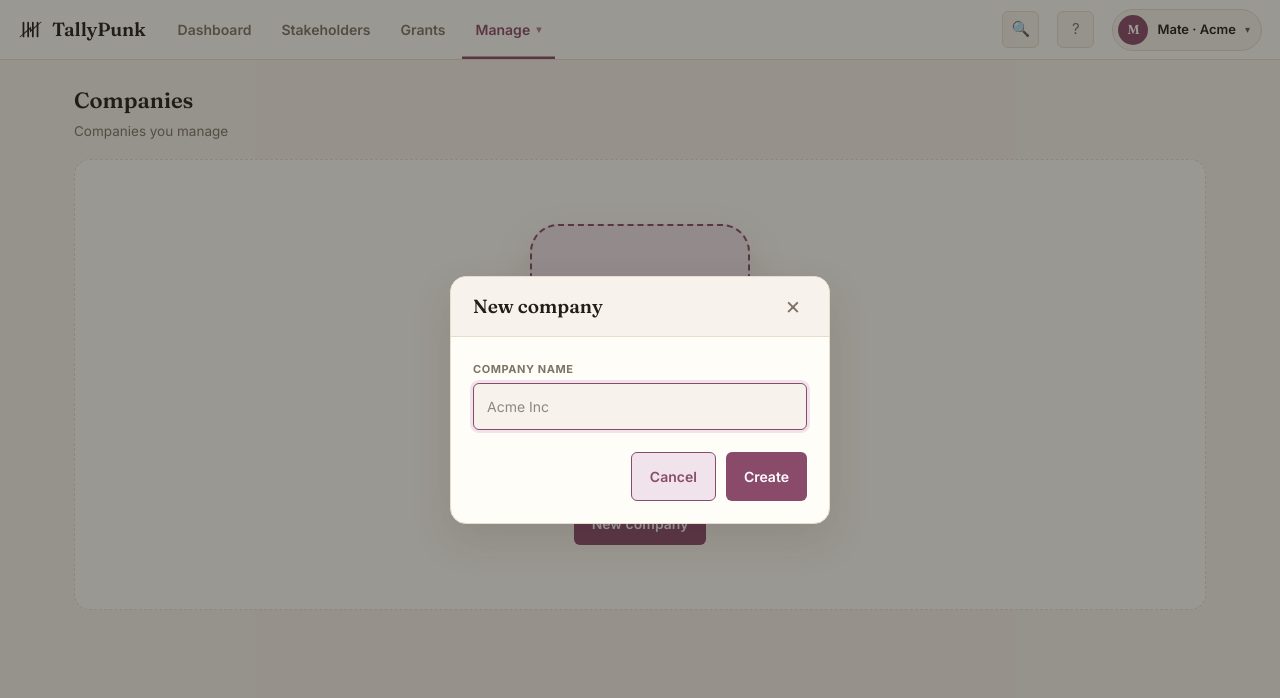
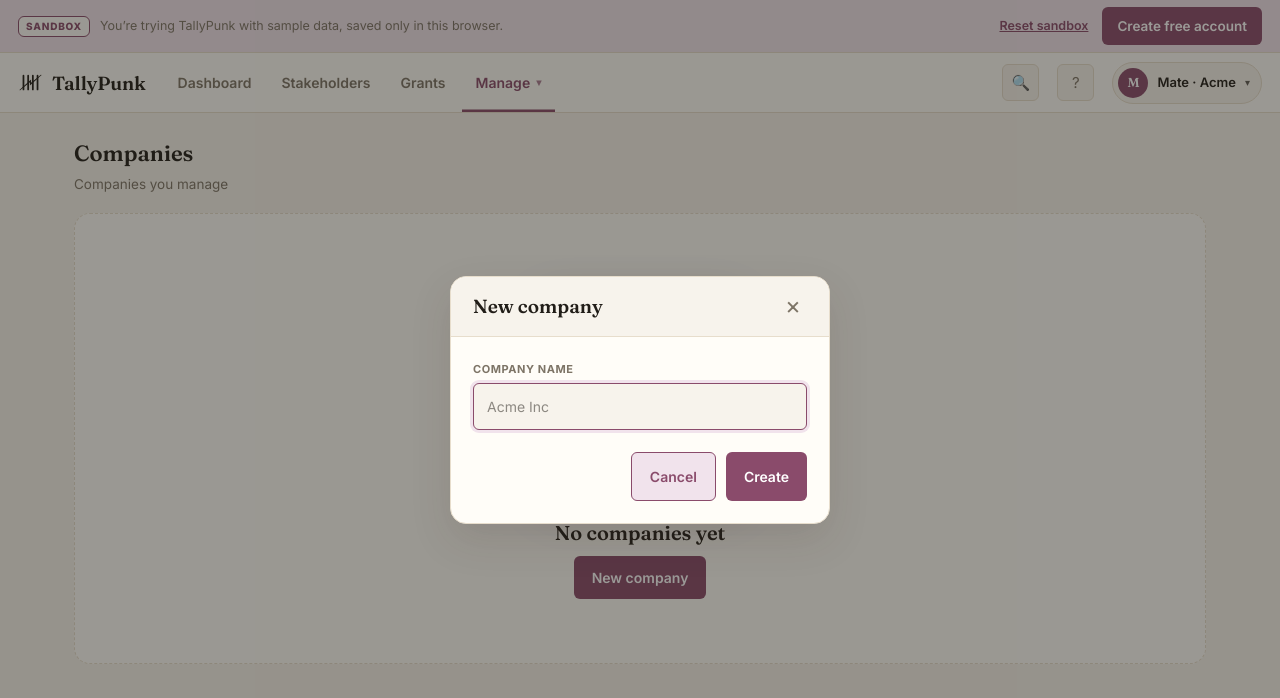
Before and after one commit to kenraywilliams/tallypunk, a Next.js app: page /companies in a window 1280 px wide. Both pictures are taken after a click on the button "New company". Shown: the top 698 px of the page. Built offline with nearby package versions, Linux system fonts and the light colour scheme.

Commit message:
nested dialogs, removal of scroll bar bug, sandbox banner, save button changes

```diff
--- a/app/(app)/CompanyDialog.tsx
+++ b/app/(app)/CompanyDialog.tsx
@@ -47,11 +47,17 @@ export default function CompanyDialog({
     }
   };
 
+  const dirty = !company || name.trim() !== company.name;
   const title = company ? (editing ? "Edit company" : company.name) : "New company";
   const linked = company ? poolsForCompany(company.id) : [];
 
   return (
-    <Modal title={title} onClose={onClose} sm={!company}>
+    <Modal
+      title={title}
+      onClose={onClose}
+      sm={!company}
+      dismissable={!!company && !editing}
+    >
       {editing ? (
         <>
           <label className="lab">Company name</label>
@@ -75,7 +81,7 @@ export default function CompanyDialog({
             >
               Cancel
             </button>
-            <button className="btn btn-pri" onClick={submit}>
+            <button className="btn btn-pri" onClick={submit} disabled={!dirty}>
               {company ? "Save" : "Create"}
             </button>
           </div>
--- a/app/(app)/LogDialog.tsx
+++ b/app/(app)/LogDialog.tsx
@@ -16,7 +16,7 @@ export default function LogDialog({
   const items = logsFor(objectId);
 
   return (
-    <Modal title={`History — ${title}`} onClose={onClose} sm>
+    <Modal title={`History — ${title}`} onClose={onClose} sm dismissable>
       {items.length === 0 ? (
         <p className="muted-note">No changes logged yet.</p>
       ) : (
--- a/app/(app)/Modal.tsx
+++ b/app/(app)/Modal.tsx
@@ -1,24 +1,26 @@
 "use client";
 
 import { useRef, useState } from "react";
+import { createPortal } from "react-dom";
 
 export default function Modal({
   title,
   onClose,
   children,
   sm,
+  dismissable,
 }: {
   title: string;
   onClose: () => void;
   children: React.ReactNode;
   sm?: boolean;
+  dismissable?: boolean;
 }) {
   const [pos, setPos] = useState({ x: 0, y: 0 });
   const start = useRef<{ mx: number; my: number; bx: number; by: number } | null>(
     null,
   );
 
-  // drag the dialog by its title bar
   const onDown = (e: React.MouseEvent) => {
     start.current = { mx: e.clientX, my: e.clientY, bx: pos.x, by: pos.y };
     const move = (ev: MouseEvent) => {
@@ -37,8 +39,19 @@ export default function Modal({
     window.addEventListener("mouseup", up);
   };
 
-  return (
-    <div className="modal-overlay">
+  if (typeof document === "undefined") return null;
+
+  return createPortal(
+    <div
+      className="modal-overlay"
+      onClick={
+        dismissable
+          ? (e) => {
+              if (e.target === e.currentTarget) onClose();
+            }
+          : undefined
+      }
+    >
       <div
         className={"modal" + (sm ? " modal-sm" : "")}
         style={{ transform: `translate(${pos.x}px, ${pos.y}px)` }}
@@ -56,6 +69,7 @@ export default function Modal({
         </div>
         <div className="modal-body">{children}</div>
       </div>
-    </div>
+    </div>,
+    document.body,
   );
 }
--- /dev/null
+++ b/app/(app)/SandboxBar.tsx
@@ -0,0 +1,38 @@
+"use client";
+
+import Link from "next/link";
+import { useSandbox } from "./SandboxProvider";
+
+export default function SandboxBar() {
+  const { resetSandbox } = useSandbox();
+
+  const reset = () => {
+    if (
+      window.confirm(
+        "Reset the sandbox? This clears all pools, companies and history saved in this browser.",
+      )
+    ) {
+      resetSandbox();
+    }
+  };
+
+  return (
+    <div className="sandbar">
+      <div className="sandbar-l">
+        <span className="sandbadge">SANDBOX</span>
+        <span className="sandnote">
+          You&rsquo;re trying TallyPunk with sample data, saved only in this
+          browser.
+        </span>
+      </div>
+      <div className="sandbar-r">
+        <button className="sandlink" onClick={reset}>
+          Reset sandbox
+        </button>
+        <Link className="btn btn-pri btn-sm" href="/">
+          Create free account
+        </Link>
+      </div>
+    </div>
+  );
+}
--- a/app/(app)/companies/page.tsx
+++ b/app/(app)/companies/page.tsx
@@ -50,7 +50,6 @@ export default function CompaniesPage() {
               <th className="tcol-act" />
               <th>Name</th>
               <th>Pools</th>
-              <th>Created</th>
             </tr>
           </thead>
           <tbody>
@@ -96,7 +95,6 @@ export default function CompaniesPage() {
                       </span>
                     )}
                   </td>
-                  <td>{new Date(c.createdAt).toLocaleDateString()}</td>
                 </tr>
               );
             })}
--- a/app/(app)/layout.tsx
+++ b/app/(app)/layout.tsx
@@ -1,4 +1,5 @@
 import AppNav from "./AppNav";
+import SandboxBar from "./SandboxBar";
 import { SandboxProvider } from "./SandboxProvider";
 
 export default function AppLayout({
@@ -7,7 +8,10 @@ export default function AppLayout({
   return (
     <SandboxProvider>
       <div className="app">
-        <AppNav />
+        <div className="appheader">
+          <SandboxBar />
+          <AppNav />
+        </div>
         {children}
       </div>
     </SandboxProvider>
--- a/app/(app)/pools/PoolDialog.tsx
+++ b/app/(app)/pools/PoolDialog.tsx
@@ -52,6 +52,19 @@ export default function PoolDialog({
         ? ""
         : Number(qty).toLocaleString();
 
+  const effCompany = companyId || null;
+  const effQtyNum = Number(qty);
+  const effQty =
+    !infinity && qty !== "" && !Number.isNaN(effQtyNum) && effQtyNum > 0
+      ? effQtyNum
+      : null;
+  const dirty =
+    !pool ||
+    name.trim() !== pool.name ||
+    type !== pool.type ||
+    effCompany !== pool.companyId ||
+    effQty !== pool.quantity;
+
   const save = () => {
     const finalName = name.trim() || "Pool 1";
     const dup = pools.some(
@@ -91,7 +104,11 @@ export default function PoolDialog({
   const titleText = pool ? (editing ? "Edit pool" : pool.name) : "Create pool";
 
   return (
-    <Modal title={titleText} onClose={onClose}>
+    <Modal
+      title={titleText}
+      onClose={onClose}
+      dismissable={!!pool && !editing}
+    >
       {editing ? (
         <>
           <label className="lab">Pool name</label>
@@ -189,7 +206,7 @@ export default function PoolDialog({
             >
               Cancel
             </button>
-            <button className="btn btn-pri" onClick={save}>
+            <button className="btn btn-pri" onClick={save} disabled={!dirty}>
               {pool ? "Save" : "Create pool"}
             </button>
           </div>
@@ -238,6 +255,12 @@ export default function PoolDialog({
             <span className="vlab">Granted</span>
             <span className="vval">{grantedFor(pool.id).toLocaleString()}</span>
           </div>
+          <div className="vrow">
+            <span className="vlab">Vested</span>
+            <span className="vval">
+              <span className="muted-cell">—</span>
+            </span>
+          </div>
           <div className="created-foot">
             Created {new Date(pool.createdAt).toLocaleString()} by {pool.createdBy}
           </div>
--- a/app/(app)/pools/page.tsx
+++ b/app/(app)/pools/page.tsx
@@ -7,7 +7,7 @@ import EditIcon from "../EditIcon";
 import PoolDialog from "./PoolDialog";
 
 export default function PoolsPage() {
-  const { pools, companies, hydrated, resetSandbox, grantedFor } = useSandbox();
+  const { pools, companies, hydrated, grantedFor } = useSandbox();
   const [dialog, setDialog] = useState<{ pool?: Pool; edit?: boolean } | null>(
     null,
   );
@@ -25,9 +25,6 @@ export default function PoolsPage() {
         </div>
         {hydrated && pools.length > 0 && (
           <div className="right">
-            <button className="reset" onClick={resetSandbox}>
-              Reset sandbox
-            </button>
             <button className="btn btn-pri btn-sm" onClick={() => setDialog({})}>
               + Create pool
             </button>
@@ -59,6 +56,7 @@ export default function PoolsPage() {
               <th>Company</th>
               <th>Size</th>
               <th>Granted</th>
+              <th>Vested</th>
             </tr>
           </thead>
           <tbody>
@@ -106,6 +104,9 @@ export default function PoolsPage() {
                     )}
                   </td>
                   <td>{grantedFor(p.id).toLocaleString()}</td>
+                  <td>
+                    <span className="muted-cell">—</span>
+                  </td>
                 </tr>
               );
             })}
--- a/app/globals.css
+++ b/app/globals.css
@@ -172,7 +172,7 @@ body{margin:0;background:var(--bg);color:var(--ink);font-family:var(--fb);-webki
 .app .pill-soft{font-size:12px;font-weight:600;color:var(--accent);background:var(--accent-soft);border-radius:6px;padding:2px 8px}
 /* modal */
 .modal-overlay{position:fixed;inset:0;background:rgba(33,29,24,.45);display:grid;place-items:center;z-index:100;padding:20px}
-.modal{background:var(--bg2);border:1px solid var(--line);border-radius:16px;box-shadow:var(--shadow);padding:22px;width:100%;max-width:460px;max-height:92vh;overflow:auto;font-family:var(--fb);color:var(--ink)}
+.modal{background:var(--bg2);border:1px solid var(--line);border-radius:16px;box-shadow:var(--shadow);padding:22px;width:100%;max-width:460px;font-family:var(--fb);color:var(--ink)}
 .modal.modal-sm{max-width:380px}
 .modal-title{font-family:var(--fh);font-size:19px;font-weight:600;margin:0 0 6px;color:var(--ink)}
 .modal .lab{margin-top:16px;font-size:11px;text-transform:uppercase;letter-spacing:.05em;color:var(--muted);font-weight:700}
@@ -232,3 +232,13 @@ body{margin:0;background:var(--bg);color:var(--ink);font-family:var(--fb);-webki
 .tag-delete{background:#fae7e7;color:#b23b3b}
 .logsum{font-size:11px;color:var(--ink);line-height:1.45}
 .logmeta{font-size:10px;color:var(--muted);margin-top:2px}
+.btn:disabled{opacity:.45;cursor:not-allowed}
+.appheader{position:sticky;top:0;z-index:30}
+.app .sandbar{display:flex;align-items:center;justify-content:space-between;gap:12px;padding:7px 18px;background:var(--accent-soft);border-bottom:1px solid var(--line);font-size:12.5px;color:var(--ink)}
+.app .sandbar-l{display:flex;align-items:center;gap:10px;min-width:0}
+.app .sandbadge{font-size:10px;font-weight:800;letter-spacing:.08em;color:var(--accent);background:var(--bg2);border:1px solid var(--accent);border-radius:6px;padding:2px 7px;flex:none}
+.app .sandnote{color:var(--muted);overflow:hidden;text-overflow:ellipsis;white-space:nowrap}
+.app .sandbar-r{display:flex;align-items:center;gap:14px;flex:none}
+.app .sandlink{border:0;background:transparent;color:var(--accent);font-weight:600;font-size:12.5px;cursor:pointer;text-decoration:underline;font-family:var(--fb)}
+.app .sandlink:hover{color:var(--ink)}
+@media(max-width:780px){.app .sandnote{display:none}}
```
